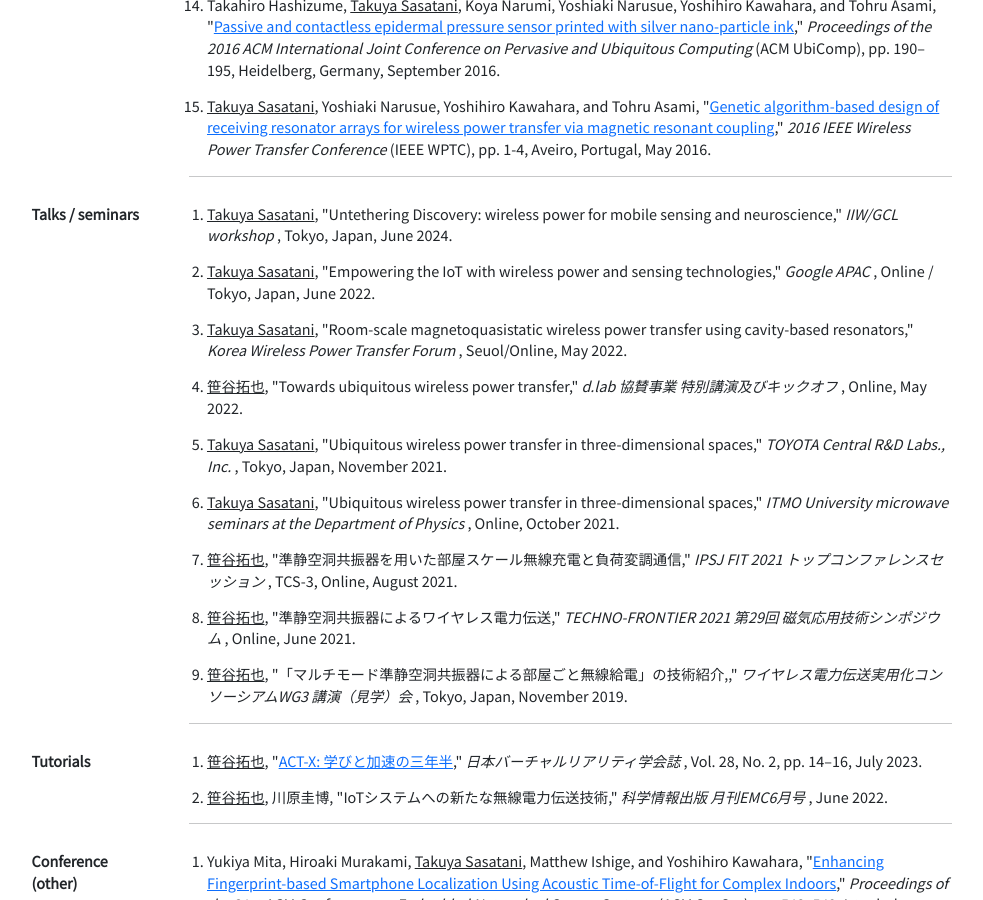
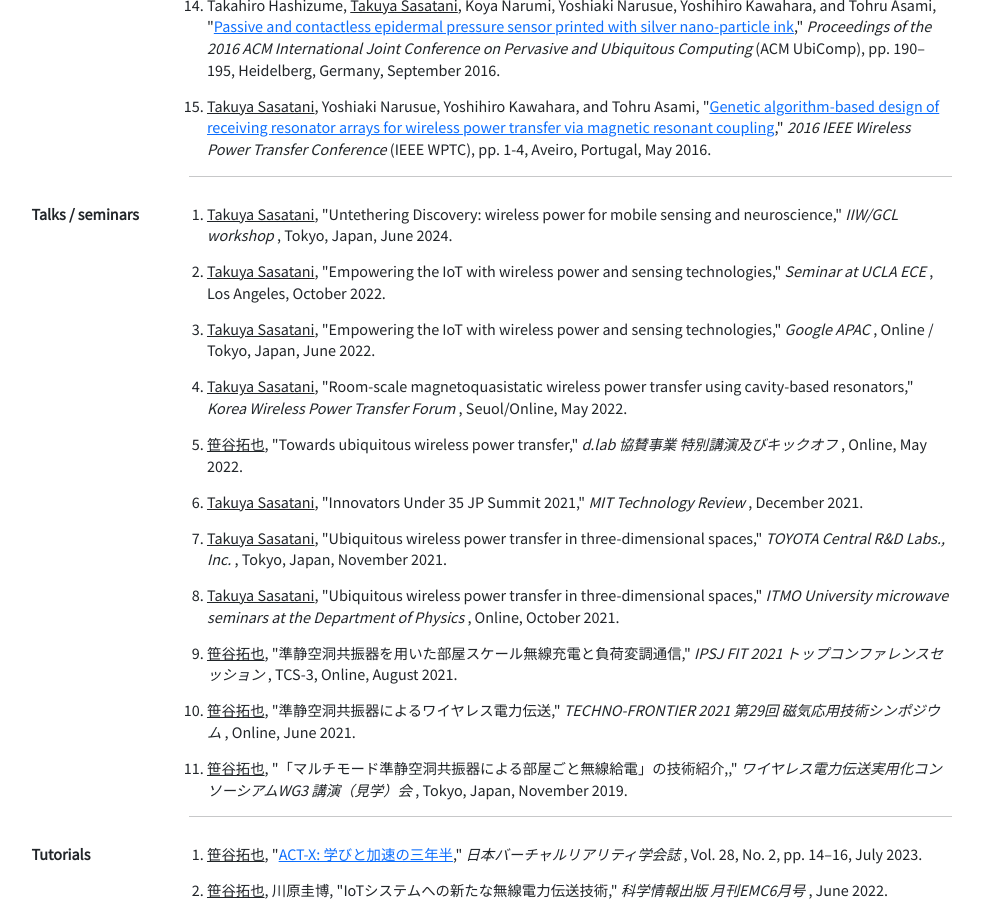
Before and after one commit to t-sasatani/t-sasatani.github.io, a Jekyll site: the page built from _pages/cv.md, in a window 1280 px wide and 900 px high, scrolled down 4548 px. Shown: the whole window, without its empty margins (148-1131 px from the left). Built offline with Jekyll 4.4.1, drawn with Linux system fonts in a browser that asks for light colours.

Commit message:
Update publications data

```diff
--- a/_data/publication.yml
+++ b/_data/publication.yml
@@ -2833,3 +2833,55 @@
   press_release_en:
   press_release_jp:
   note:
+- title: Empowering the IoT with wireless power and sensing technologies
+  publication: Seminar at UCLA ECE
+  publication_abbr:
+  type: invited
+  thumbnail:
+  priority:
+  author: Takuya Sasatani
+  _time: '2022-10-22'
+  year: '2022'
+  month: '10'
+  month_str: October
+  volume:
+  Issue:
+  number:
+  article:
+  pages:
+  session:
+  city: Los Angeles
+  to_appear:
+  doi:
+  open_access:
+  link:
+  video:
+  press_release_en:
+  press_release_jp:
+  note:
+- title: Innovators Under 35 JP Summit 2021
+  publication: MIT Technology Review
+  publication_abbr:
+  type: invited
+  thumbnail:
+  priority:
+  author: Takuya Sasatani
+  _time: '2021-12-16'
+  year: '2021'
+  month: '12'
+  month_str: December
+  volume:
+  Issue:
+  number:
+  article:
+  pages:
+  session:
+  city:
+  to_appear:
+  doi:
+  open_access:
+  link:
+  video:
+  press_release_en:
+  press_release_jp:
+  note:
```
